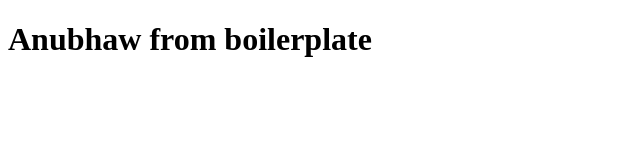
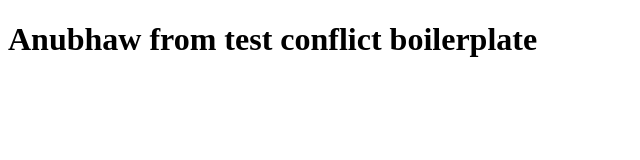
Before and after one commit to anubhawdwd/test, a plain HTML site: page index.html in a window 1280 px wide. Shown: the whole page, without its empty margins (0-640 px from the left). Drawn offline with Linux system fonts and the light colour scheme.

Commit message:
Update conflict index.html

```diff
--- a/index.html
+++ b/index.html
@@ -6,6 +6,6 @@
     <title>Document</title>
   </head>
   <body>
-    <h1>Anubhaw from boilerplate</h1>
+    <h1>Anubhaw from test conflict boilerplate</h1>
   </body>
 </html>
```
